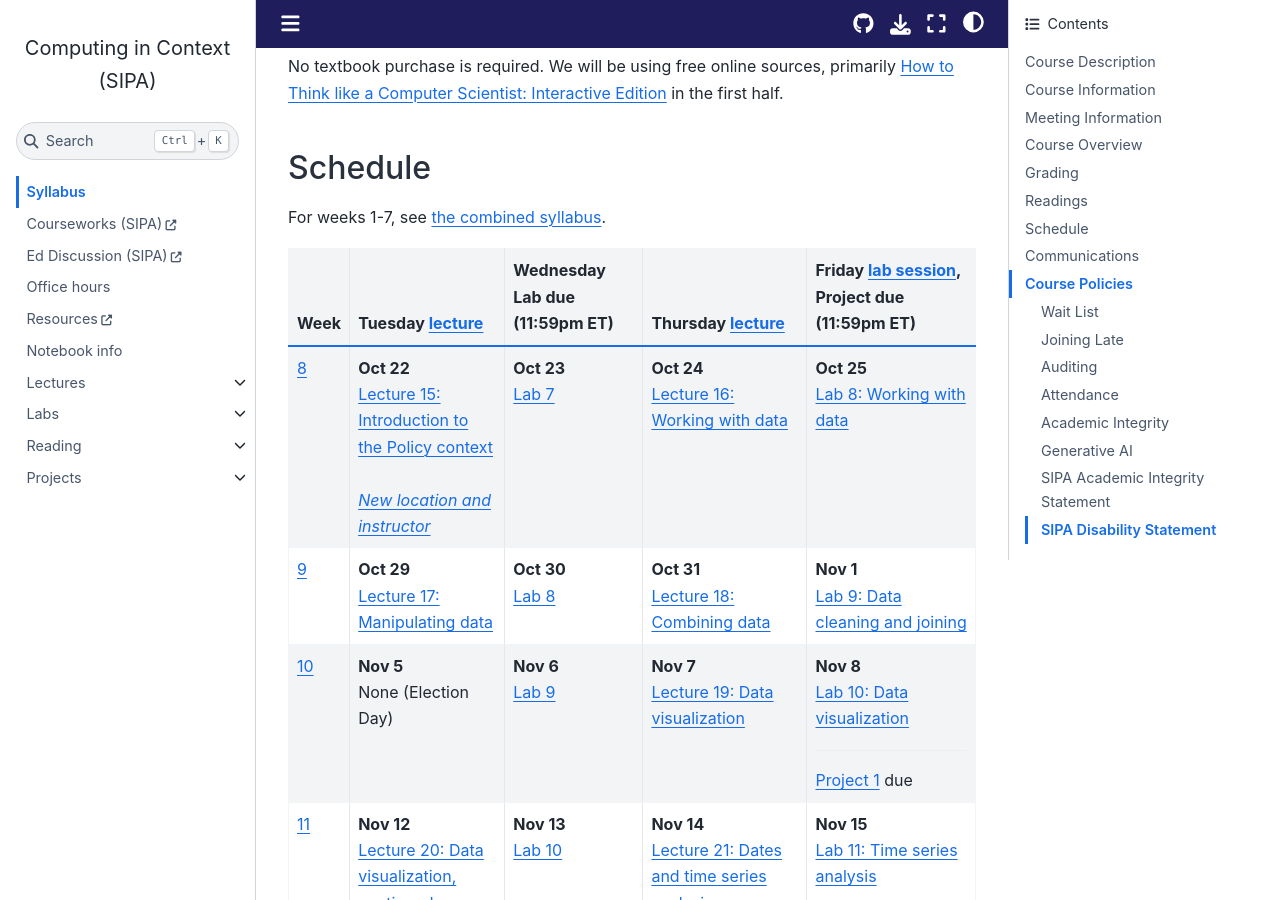
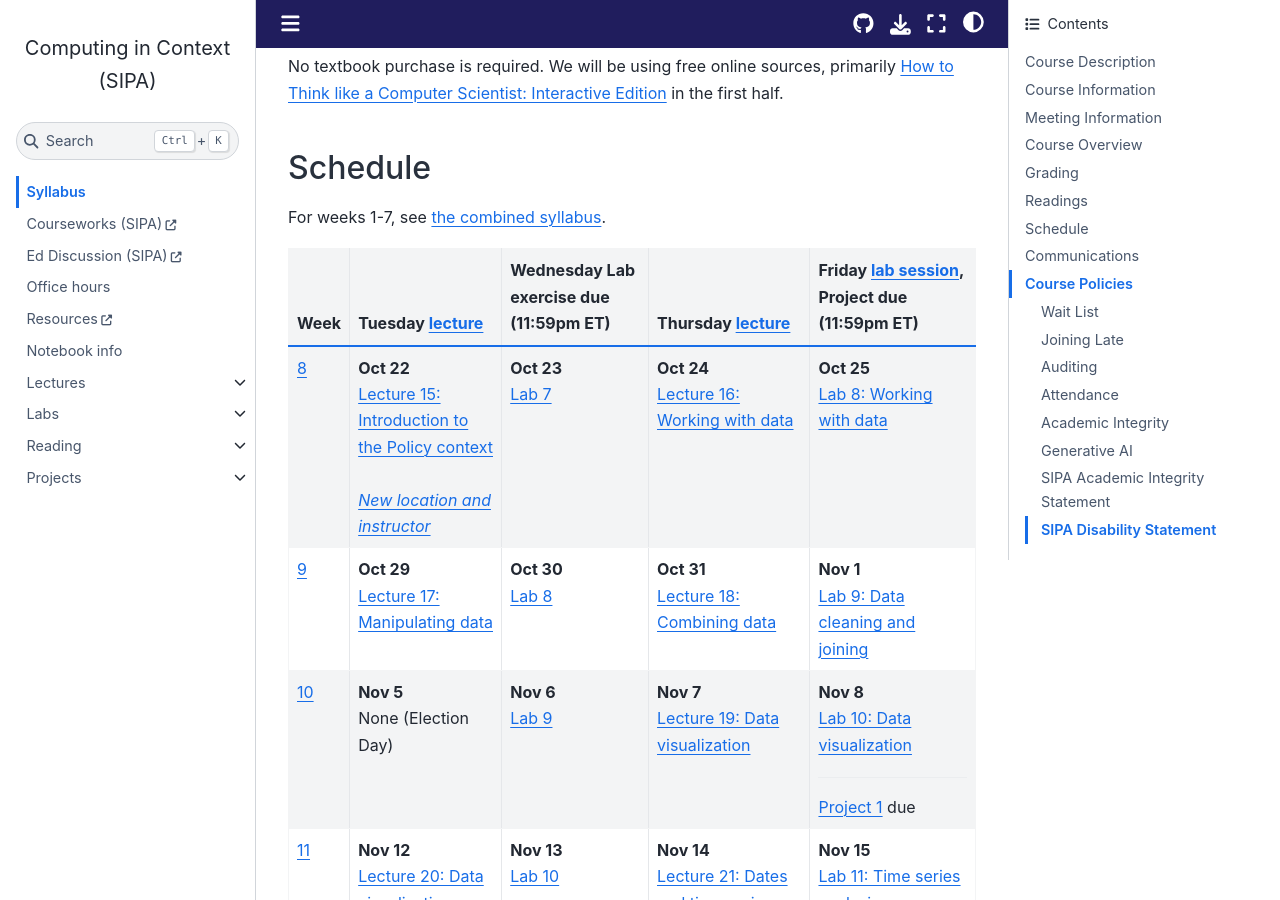
Before and after one commit to afeld/computing-in-context, a Jupyter Book: the page built from index.md, in a window 1280 px wide and 900 px high, scrolled down 3664 px. Built offline with Jupyter Book 1.0.4 settings and Sphinx 7.4.7 and the Sphinx Book theme 1.1.4, drawn with Linux system fonts in a browser that asks for light colours; pages that are not in the unit, such as notebooks, are missing from menus; comment, search, counter and statistics services are not loaded.

Commit message:
clarify the lab exercise

```diff
--- a/index.md
+++ b/index.md
@@ -96,15 +96,15 @@ No textbook purchase is required. We will be using free online sources, primaril
 
 For weeks 1-7, see [the combined syllabus](https://courseworks2.columbia.edu/courses/203144/pages/syllabus).
 
-| Week                | Tuesday [lecture](#meeting-information)                                                                                                          | Wednesday Lab due (11:59pm ET)        | Thursday [lecture](#meeting-information)                                      | Friday [lab session](#meeting-information), Project due (11:59pm ET)                          |
-| ------------------- | ------------------------------------------------------------------------------------------------------------------------------------------------ | ------------------------------------- | ----------------------------------------------------------------------------- | --------------------------------------------------------------------------------------------- |
-| [8](week_8.md)      | **Oct 22**<br/>[Lecture 15: Introduction to the Policy context](lecture_15.ipynb)<br/><br/>[_New location and instructor_](#meeting-information) | **Oct 23**<br/>[Lab 7][lab7]          | **Oct 24**<br/>[Lecture 16: Working with data](lecture_16.ipynb)              | **Oct 25**<br/>[Lab 8: Working with data](lab_8_guide.md)                                     |
-| [9](week_9.md)      | **Oct 29**<br/>[Lecture 17: Manipulating data](lecture_17.ipynb)                                                                                 | **Oct 30**<br/>[Lab 8](lab_8.ipynb)   | **Oct 31**<br/>[Lecture 18: Combining data](lecture_18.ipynb)                 | **Nov 1**<br/>[Lab 9: Data cleaning and joining](lab_9_guide.md)                              |
-| [10](week_10.md)    | **Nov 5**<br/>None (Election Day)                                                                                                                | **Nov 6**<br/>[Lab 9](lab_9.ipynb)    | **Nov 7**<br/>[Lecture 19: Data visualization](lecture_19.ipynb)              | **Nov 8**<br/>[Lab 10: Data visualization](lab_10_guide.md)<hr/>[Project 1](project_1.md) due |
-| [11](week_11.md)    | **Nov 12**<br/>[Lecture 20: Data visualization, continued](lecture_20.ipynb)                                                                     | **Nov 13**<br/>[Lab 10](lab_10.ipynb) | **Nov 14**<br/>[Lecture 21: Dates and time series analysis](lecture_21.ipynb) | **Nov 15**<br/>[Lab 11: Time series analysis](lab_11_guide.md)                                |
-| [12](week_12.md)    | **Nov 19**<br/>Lecture 22: Working with text                                                                                                     | **Nov 20**<br/>[Lab 11](lab_11.ipynb) | **Nov 21**<br/>Lecture 23: APIs                                               | **Nov 22**<br/>Lab 12: APIs<hr/>Project 2 due                                                 |
-| [13](week_13_14.md) | **Nov 26**<br/>[Lecture 24: Guest speaker](lecture_24.md)                                                                                        | **Nov 27**<br/>Lab 12                 | **Nov 28**<br/>None (Thanksgiving)                                            | **Nov 29**<br/>None (Thanksgiving)                                                            |
-| [14](week_13_14.md) | **Dec 3**<br/>Test                                                                                                                               | **Dec 4**<br/>None                    | **Dec 5**<br/>Lecture 25: The Bigger Picture                                  | **Dec 6**<br/>Office hours (optional)<hr/>Project 3 due                                       |
+| Week                | Tuesday [lecture](#meeting-information)                                                                                                          | Wednesday Lab exercise due (11:59pm ET) | Thursday [lecture](#meeting-information)                                      | Friday [lab session](#meeting-information), Project due (11:59pm ET)                          |
+| ------------------- | ------------------------------------------------------------------------------------------------------------------------------------------------ | --------------------------------------- | ----------------------------------------------------------------------------- | --------------------------------------------------------------------------------------------- |
+| [8](week_8.md)      | **Oct 22**<br/>[Lecture 15: Introduction to the Policy context](lecture_15.ipynb)<br/><br/>[_New location and instructor_](#meeting-information) | **Oct 23**<br/>[Lab 7][lab7]            | **Oct 24**<br/>[Lecture 16: Working with data](lecture_16.ipynb)              | **Oct 25**<br/>[Lab 8: Working with data](lab_8_guide.md)                                     |
+| [9](week_9.md)      | **Oct 29**<br/>[Lecture 17: Manipulating data](lecture_17.ipynb)                                                                                 | **Oct 30**<br/>[Lab 8](lab_8.ipynb)     | **Oct 31**<br/>[Lecture 18: Combining data](lecture_18.ipynb)                 | **Nov 1**<br/>[Lab 9: Data cleaning and joining](lab_9_guide.md)                              |
+| [10](week_10.md)    | **Nov 5**<br/>None (Election Day)                                                                                                                | **Nov 6**<br/>[Lab 9](lab_9.ipynb)      | **Nov 7**<br/>[Lecture 19: Data visualization](lecture_19.ipynb)              | **Nov 8**<br/>[Lab 10: Data visualization](lab_10_guide.md)<hr/>[Project 1](project_1.md) due |
+| [11](week_11.md)    | **Nov 12**<br/>[Lecture 20: Data visualization, continued](lecture_20.ipynb)                                                                     | **Nov 13**<br/>[Lab 10](lab_10.ipynb)   | **Nov 14**<br/>[Lecture 21: Dates and time series analysis](lecture_21.ipynb) | **Nov 15**<br/>[Lab 11: Time series analysis](lab_11_guide.md)                                |
+| [12](week_12.md)    | **Nov 19**<br/>Lecture 22: Working with text                                                                                                     | **Nov 20**<br/>[Lab 11](lab_11.ipynb)   | **Nov 21**<br/>Lecture 23: APIs                                               | **Nov 22**<br/>Lab 12: APIs<hr/>Project 2 due                                                 |
+| [13](week_13_14.md) | **Nov 26**<br/>[Lecture 24: Guest speaker](lecture_24.md)                                                                                        | **Nov 27**<br/>Lab 12                   | **Nov 28**<br/>None (Thanksgiving)                                            | **Nov 29**<br/>None (Thanksgiving)                                                            |
+| [14](week_13_14.md) | **Dec 3**<br/>Test                                                                                                                               | **Dec 4**<br/>None                      | **Dec 5**<br/>Lecture 25: The Bigger Picture                                  | **Dec 6**<br/>Office hours (optional)<hr/>Project 3 due                                       |
 
 [lab7]: https://courseworks2.columbia.edu/courses/203144/files/folder/Lab%20Material?preview=22215714
 
```
